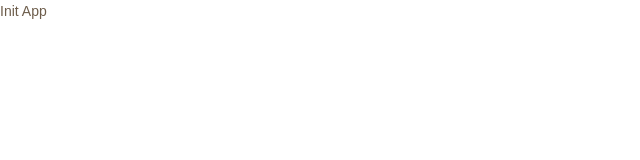
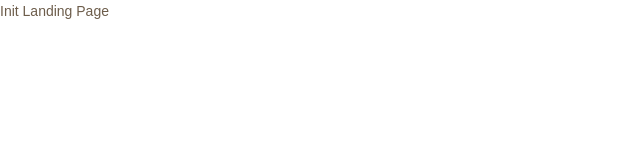
Before and after one commit to Podoprigora/xojump, a React app: page / in a window 1280 px wide. Shown: the top 160 px of the page, without its empty margins (0-640 px from the left). Built offline with nearby package versions, Linux system fonts and the light colour scheme.

Commit message:
Update build

```diff
--- a/src/components/App/App.jsx
+++ b/src/components/App/App.jsx
@@ -1,7 +1,7 @@
 import React from 'react';
 
 const App = () => {
-    return <div>Init App</div>;
+    return <div>Init Landing Page</div>;
 };
 
 export { App };
--- a/webpack.config.js
+++ b/webpack.config.js
@@ -14,7 +14,13 @@ module.exports = (w, config) => {
             app: ['./src/index.js']
         },
         plugins: [
-            ...(!isDev ? [new CleanWebpackPlugin()] : []),
+            ...(!isDev
+                ? [
+                      new CleanWebpackPlugin({
+                          cleanOnceBeforeBuildPatterns: ['**/*', '!composer.json', '!index.php']
+                      })
+                  ]
+                : []),
             // ...(!isDev
             //     ? [
             //           new CopyWebpackPlugin({
```
Also changed, not shown: 3 other files (tests, documents, lock files or other folders).
